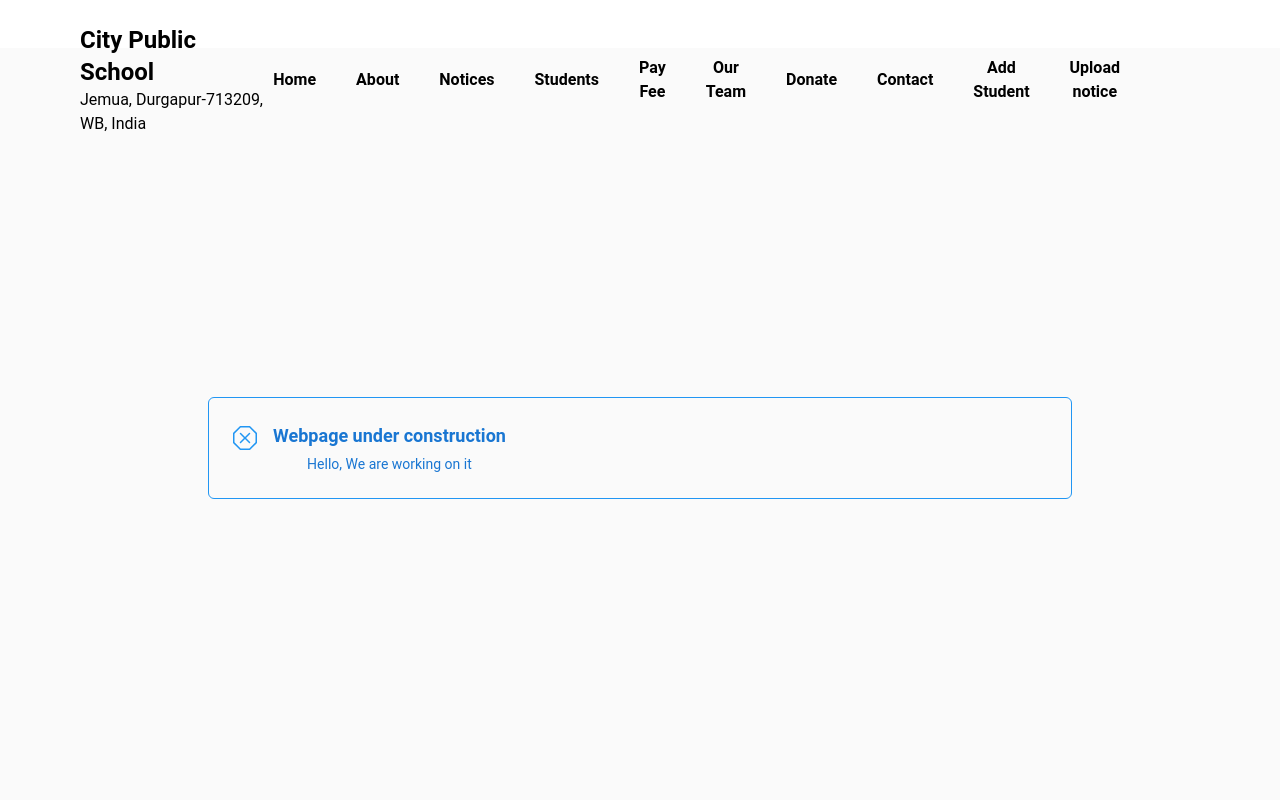
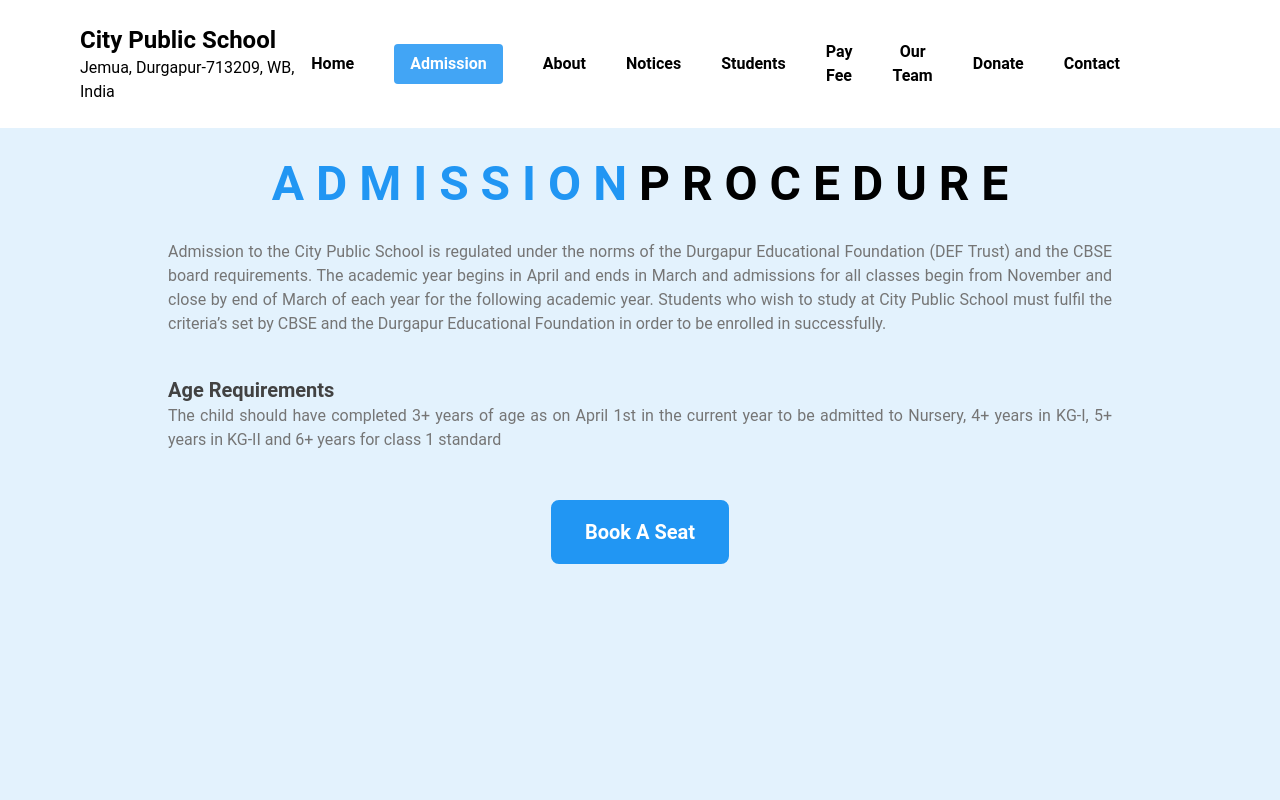
Before and after one commit to samiulfahad/def-cps, a React (Vite) app: page /admission in a window 1280 px wide. Shown: the top 800 px of the page. Built offline with nearby package versions, Linux system fonts and the light colour scheme.

Commit message:
Content added

```diff
--- a/src/App.jsx
+++ b/src/App.jsx
@@ -1,5 +1,5 @@
 import React from "react"
-import { Routes, Route, BrowserRouter } from "react-router-dom"
+import { Routes, Route } from "react-router-dom"
 
 import Layout from "./common/Layout"
 import { Home, AboutUs, Contact, Donate, Committee } from "./pages"
@@ -9,6 +9,7 @@
 import AddStudent from "./pages/backend/add-sudent"
 import UploadNotice from "./pages/backend/notice"
 import PayFee from "./pages/pay-fee"
+import Admission from "./pages/admission"
 
 const App = () => {
   return (
@@ -16,6 +17,8 @@
       <Layout>
         <Routes>
           <Route path="/" element={<Home />} />
+          <Route path="/admission" element={<Admission />} />
+          <Route path="/admission-request" element={<AddStudent />} />
           <Route path="/about" element={<AboutUs />} />
           <Route path="/pay-fee" element={<PayFee />} />
           <Route path="/notices" element={<Notice />} />
@@ -26,7 +29,6 @@
           <Route path="/team" element={<Committee />} />
           <Route path="*" element={<Page404 />} />
 
-          <Route path="/add-student" element={<AddStudent />} />
         </Routes>
       </Layout>
     </>
--- a/src/common/NavList.js
+++ b/src/common/NavList.js
@@ -2,6 +2,10 @@
   {
     label: "Home",
     to: "/",
+  },
+  {
+    label: "Admission",
+    to: "/admission",
   },
   {
     label: "About",
@@ -32,14 +36,14 @@
     label: "Contact",
     to: "/contact",
   },
-  {
-    label: "Add Student",
-    to: "/add-student",
-  },
-  {
-    label: "Upload notice",
-    to: "/upload-notice",
-  },
+  // {
+  //   label: "Add Student",
+  //   to: "/add-student",
+  // },
+  // {
+  //   label: "Upload notice",
+  //   to: "/upload-notice",
+  // },
 ]
 
 export default NavList
--- /dev/null
+++ b/src/pages/admission/index.jsx
@@ -0,0 +1,35 @@
+import React, { useState } from "react"
+import { Link } from "react-router-dom"
+
+const Admission = () => {
+
+  return (
+    <section className="bg-blue-50 min-h-screen">
+      <div className="flex flex-col justify-center items-center px-10">
+        <h1 className="text-5xl py-8 font-bold text-blue-500 dark:text-white">
+          A D M I S S I O N <span className="text-black">P R O C E D U R E </span>
+        </h1>
+        <div className="w-full px-10 md:max-w-5xl text-gray-600">
+          <p className="text-justify">
+            Admission to the City Public School is regulated under the norms of the Durgapur Educational Foundation (DEF
+            Trust) and the CBSE board requirements. The academic year begins in April and ends in March and admissions
+            for all classes begin from November and close by end of March of each year for the following academic year.
+            Students who wish to study at City Public School must fulfil the criteria’s set by CBSE and the Durgapur
+            Educational Foundation in order to be enrolled in successfully.
+          </p>
+          <h4 className="font-bold text-xl mt-10 text-gray-800 text-left"> Age Requirements </h4>
+          <p className="text-justify pb-16">
+            The child should have completed 3+ years of age as on April 1st in the current year to be admitted to
+            Nursery, 4+ years in KG-I, 5+ years in KG-II and 6+ years for class 1 standard
+          </p>
+        </div>
+        <Link to={"/admission-request"} className="-mt-4 mb-10 text-white bg-blue-500 hover:bg-white hover:text-blue-500 border-2 border-blue-500 duration-100 px-8 py-4 rounded-lg font-bold text-xl">
+          Book A Seat
+        </Link>
+
+      </div>
+    </section>
+  )
+}
+
+export default Admission
--- a/src/pages/backend/add-sudent/index.jsx
+++ b/src/pages/backend/add-sudent/index.jsx
@@ -1,5 +1,6 @@
 import { Input, Textarea, Radio, Select, Option } from "@material-tailwind/react"
 import { useState } from "react"
+import { Link } from "react-router-dom"
 
 const AddStudent = () => {
   const [gender, setGender] = useState("")
@@ -9,12 +10,14 @@
   }
 
   return (
-    <section className="min-h-screen py-16 bg-stone-100 font-poppins">
-      <div className="max-w-4xl px-4 py-4 mx-auto bg-white border shadow-sm lg:py-4 md:px-6">
+    <section className="min-h-screen pt-8 bg-blue-50 font-poppins">
+      <div className="max-w-4xl px-4 py-8 mx-auto bg-white border shadow-sm lg:py-4 md:px-6">
         <div className="mb-10">
-          <h2 className="pb-2 mb-2 text-center text-xl font-bold text-gray-800 md:text-3xl">Add Student</h2>
+          <h1 className="text-5xl py-4 font-bold text-center text-blue-500 dark:text-white">
+            <span className="text-black">Online </span> A D M I S S I O N <span className="text-black">Form </span>
+          </h1>
         </div>
-        <form onSubmit={handleSubmit} className="flex flex-col space-y-4">
+        <form onSubmit={handleSubmit} className="flex flex-col space-y-4 -mt-4">
           <div className="flex justify-center items-center space-x-8">
             <Input label="Full Name" type="text" color="blue" />
             <Input label="Birth Date" type="date" color="blue" />
@@ -45,12 +48,28 @@
           </div>
           <div className="flex justify-center items-center space-x-8">
             <Textarea label="Address" color="blue" />
-            <Input variant="static" type="file"  accept=".jpg, .jpeg, .png" label="Photo of Student" onChange={val => console.log(Object.values(val))}  />
+            {/* <Input
+              variant="static"
+              type="file"
+              accept=".jpg, .jpeg, .png"
+              label="Photo of Student"
+              onChange={(val) => console.log(Object.values(val))}
+            /> */}
           </div>
 
-          <button type="submit" className="px-4 py-2 text-base text-gray-100 bg-blue-600 rounded hover:bg-blue-500">
-            Send
-          </button>
+          <div className="flex justify-center items-center space-x-8">
+            <button
+              type="submit"
+              className="text-white bg-blue-500 hover:bg-white hover:text-blue-500 border-2 border-blue-500 duration-100 px-6 py-3 text-center rounded-lg font-bold text-xl"
+            >
+              Send Admission Request
+            </button>
+            <Link to={"/admission"}
+              className="bg-white text-blue-500 border-2 border-blue-500 px-6 py-3 text-center rounded-lg font-bold text-xl"
+            >
+              Cancel
+            </Link>
+          </div>
         </form>
       </div>
     </section>
```
